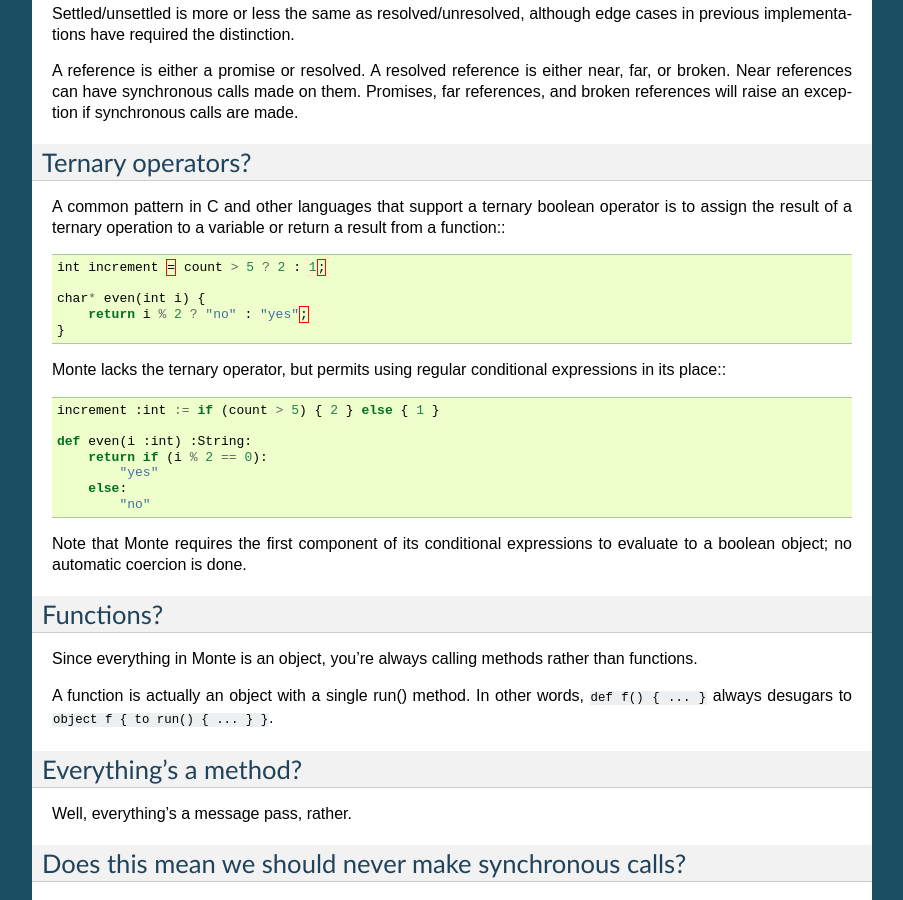
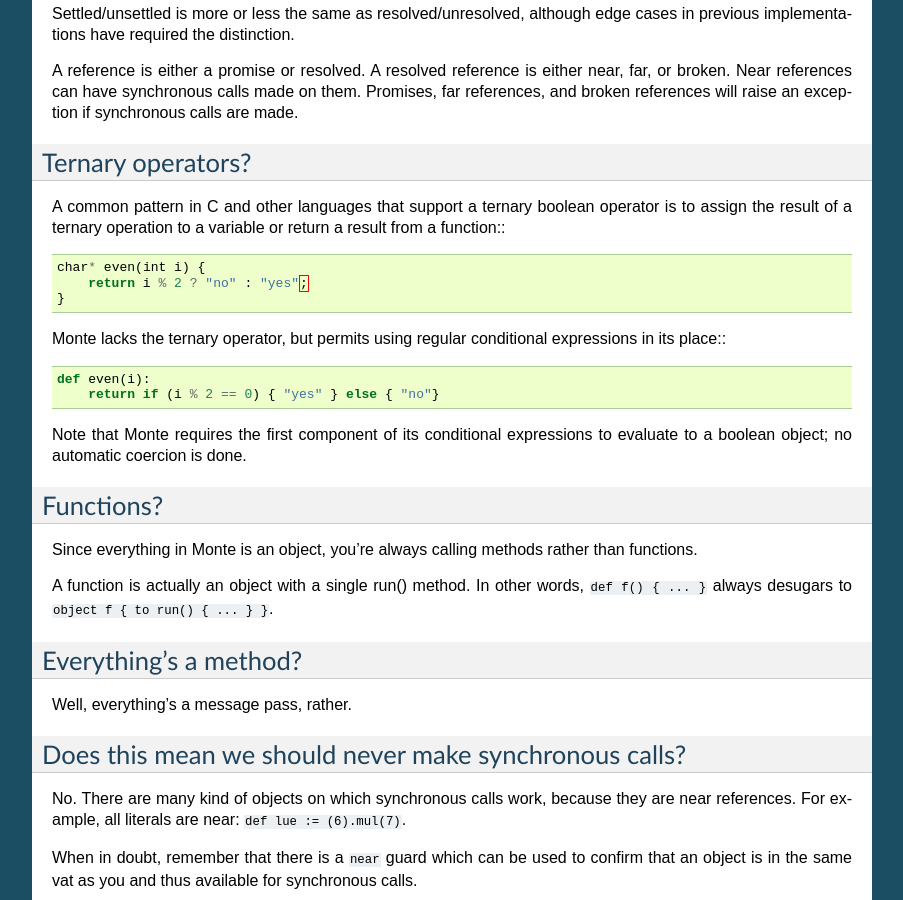
Before and after one commit to monte-language/monte, a Sphinx documentation site: the page built from docs/source/faq.rst, in a window 1280 px wide and 900 px high, scrolled down 1302 px. Shown: the whole window, without its empty margins (198-1101 px from the left). Built offline with Sphinx 7.4.7, drawn with Linux system fonts in a browser that asks for light colours; pages that are not in the unit, such as notebooks, are missing from menus.

Commit message:
make `return if` example work and docs reflect it

```diff
--- a/docs/source/faq.rst
+++ b/docs/source/faq.rst
@@ -93,8 +93,6 @@ A common pattern in C and other languages that support a ternary boolean
 operator is to assign the result of a ternary operation to a variable or return
 a result from a function:::
 
-    int increment = count > 5 ? 2 : 1;
-
     char* even(int i) {
         return i % 2 ? "no" : "yes";
     }
@@ -102,13 +100,8 @@ a result from a function:::
 Monte lacks the ternary operator, but permits using regular conditional
 expressions in its place:::
 
-    increment :int := if (count > 5) { 2 } else { 1 }
-
-    def even(i :int) :String:
-        return if (i % 2 == 0):
-            "yes"
-        else:
-            "no"
+    def even(i):
+        return if (i % 2 == 0) { "yes" } else { "no"}
 
 Note that Monte requires the first component of its conditional expressions to
 evaluate to a boolean object; no automatic coercion is done.
```
Also changed, not shown: 1 other file.
